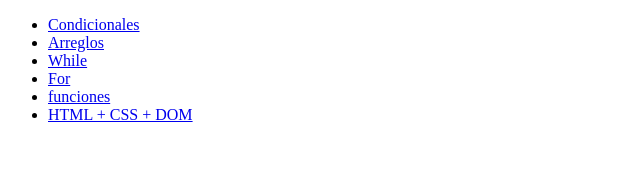
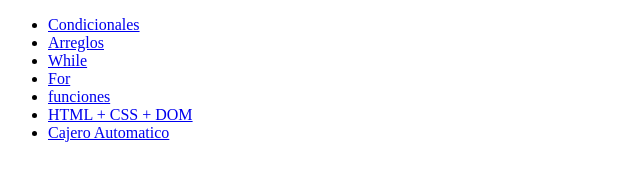
Before and after one commit to Dsp5502/Kata-JS, a plain HTML site: page index.html in a window 1280 px wide. Shown: the whole page, without its empty margins (0-640 px from the left). Drawn offline with Linux system fonts and the light colour scheme.

Commit message:
Add link cajero

```diff
--- a/index.html
+++ b/index.html
@@ -16,6 +16,7 @@
     <li><a href="For/index.html">For</a></li>
     <li><a href="funciones/index.html">funciones</a></li>
     <li><a href="HTML+CSS+DOM/index.html">HTML + CSS + DOM</a></li>
+    <li><a href="CajeroAutomático/index.html">Cajero Automatico</a></li>
   </ul>
 
 </body>
```
